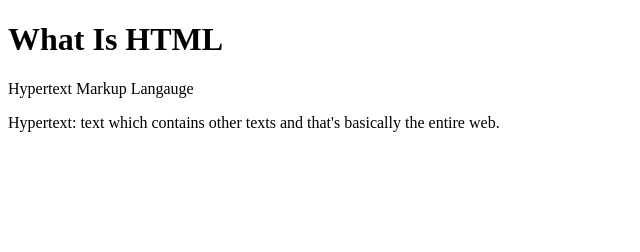
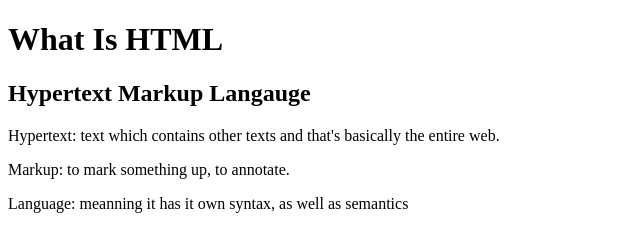
Before and after one commit to HyeprBoy/coursera_johnshopskin, a plain HTML site: page site/010301.html in a window 1280 px wide. Shown: the whole page, without its empty margins (0-640 px from the left). Drawn offline with Linux system fonts and the light colour scheme.

Commit message:
some additional changes

```diff
--- a/site/010301.html
+++ b/site/010301.html
@@ -5,7 +5,9 @@
 </head>
 <body>
 <h1>What Is HTML</h1>
-<p>Hypertext Markup Langauge</p>
+<h2>Hypertext Markup Langauge</h2>
 <p>Hypertext: text which contains other texts and that's basically the entire web.</p>
+<p>Markup: to mark something up, to annotate.</p>
+<p>Language: meanning it has it own syntax, as well as semantics</p>
 </body>
 </html>
```
